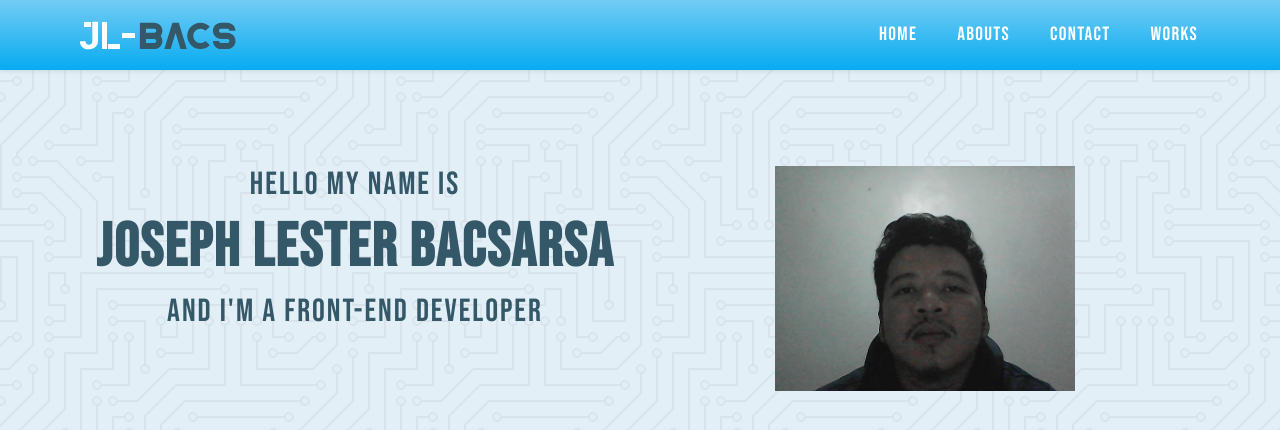
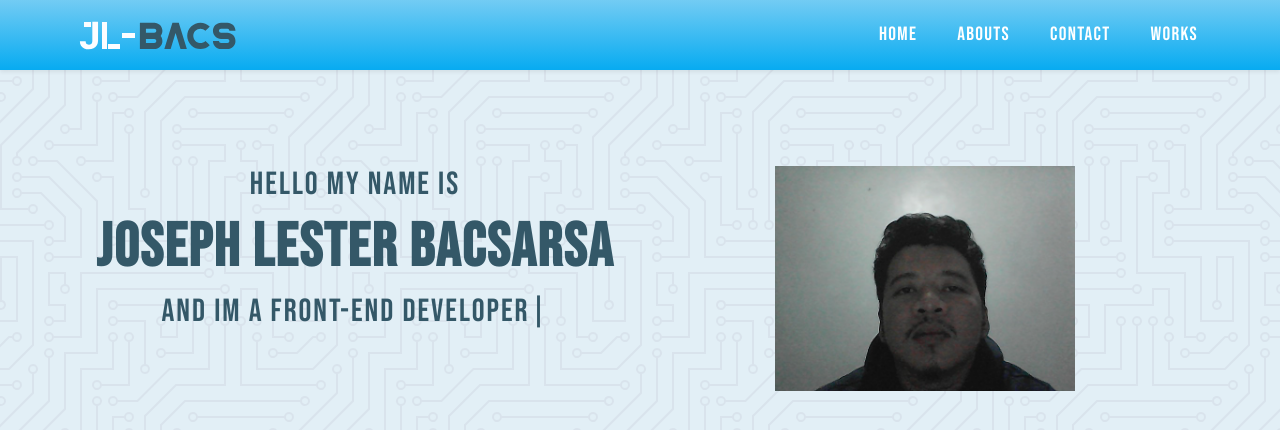
Before and after one commit to jlbbacs/MY-portfolio, a React (Create React App) app: page / in a window 1280 px wide. Shown: the top 430 px of the page. Built offline with nearby package versions, Linux system fonts and the light colour scheme.

Commit message:
adding typrwriter effect

```diff
--- a/src/pages/home.js
+++ b/src/pages/home.js
@@ -4,12 +4,14 @@ import AOS from 'aos';
 import 'aos/dist/aos.css';
 import { useEffect } from "react";
 import imageprofile from "../images/imageprofile.png";
+import Typewriter from 'typewriter-effect';
 
 const home = () => {
 
   useEffect(() => {
     AOS.init({duration: 1000 });
   }, []);
+
 
 
 
@@ -22,7 +24,22 @@ const home = () => {
         <div className='container '>
           <div className='row text-center hero-section'>
             <div className="col-sm hero-text" id='hero'><h4 className='hello' data-aos="fade-right">Hello my name is </h4><span><h1 className='myname' data-aos="fade-left"> JOSEPH LESTER BACSARSA</h1> </span>
-            <h4 className='developer' data-aos="fade-up">And  i'm a Front-end Developer</h4>
+
+            <h4 className='developer' data-aos="fade-up">
+
+            <Typewriter
+            options={{
+            strings: ['And im a Front-end Developer', 'A Web Designer','a chef', 'a rockstar'],
+            autoStart: true,
+             loop: true,
+              }}
+              />
+
+
+
+
+            </h4>
+
              </div>
 
             <div className='col-sm'><img className='image-profile' src={imageprofile}></img ></div>
```
